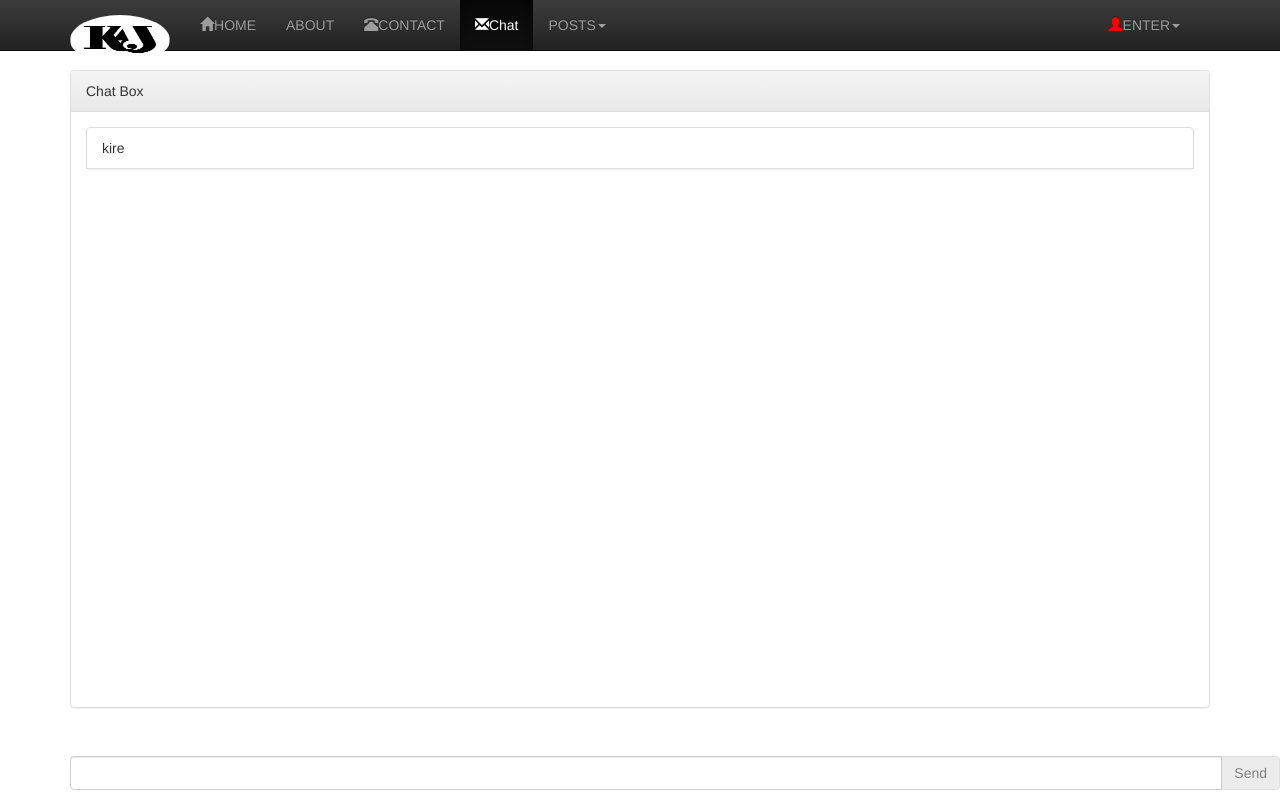
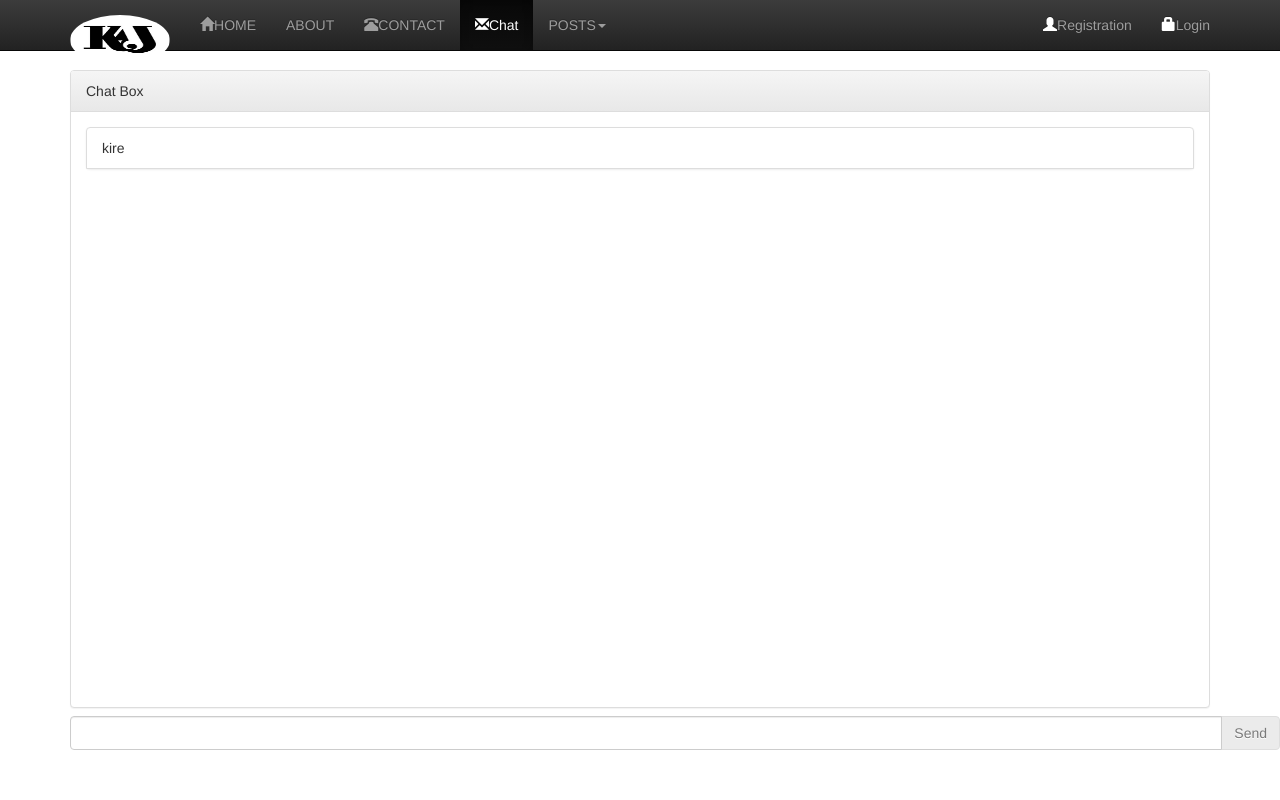
Before and after one commit to BLACKCAT25896/first-joy25896, a Django app: page /bal in a window 1280 px wide. Run offline with Django 3.2, Linux system fonts and the light colour scheme; data comes from the database, SQL or seed files in the repository; both versions use the stored data as it was after the commit; parts of the project's set-up code (start-up, migrations or seed data) failed here and were passed over; some libraries are stand-ins or nearby versions.

Commit message:
modify navbar

```diff
--- a/accounts/views.py
+++ b/accounts/views.py
@@ -28,7 +28,7 @@ def login_view(request):
 
 def register_view(request):
     print(request.user.is_authenticated())
-    next = request.GET.get('next')
+    next = request.GET.get('next','/login/')
     title = "Register"
     form = UserRegisterForm(request.POST or None)
     if form.is_valid():
--- a/static/chat.css
+++ b/static/chat.css
@@ -1,6 +1,7 @@
 #chat-bottom {
     position: fixed;
-    bottom: 10px;
+    bottom: 50px;
+
 }
 
 .panel-body {
--- a/templates/alpha/bal.html
+++ b/templates/alpha/bal.html
@@ -25,9 +25,9 @@
 
     <form id="chat-form" method="post" action="/post/">
         <div id="chat-bottom" class="input-group">
-            <input type="text" id="chat-msg" name="chat-msg" class="form-control"/>
+            <input type="text" id="chat-msg" name="chat-msg" class="form-control" width="48" height="48" />
             <span class="input-group-btn">
-                <input class="btn btn-default" id="send" type="submit" value="Send"/>
+                <input class="btn btn-default" id="send" type="submit" value="Send" />
             </span>
         </div>
     </form>
--- a/templates/base.html
+++ b/templates/base.html
@@ -207,4 +207,5 @@ $(document).ready(function(){
 </body>
 
 <script src="{% static 'chat.js' %}"></script>
+
 </html>
--- a/templates/navbar.html
+++ b/templates/navbar.html
@@ -53,23 +53,29 @@
 {#             <li {% if request.path == login %} class="active" {% endif %}><a href="{% url 'login' %} "><span class="glyphicon glyphicon-log-in"></span>  LOGIN</a></li>#}
 {#             <li {% if request.path == register %} class="active" {% endif %}><a href="{% url 'register' %}" > <span class="glyphicon glyphicon-user"></span>SIGNUP</a></li>#}
 
-
+                 {% if not request.user.is_authenticated %}
+               <li><a href="{% url 'register' %}"><span class="glyphicon glyphicon-user" style="color:white"></span>Registration</a></li>
+                <li><a href="{% url 'login' %}"><span class="glyphicon glyphicon-lock" style="color:white"></span>Login</a></li>
+               {% else %}
 
              <li class="dropdown">
-              <a href="#" class="dropdown-toggle" data-toggle="dropdown" role="button" aria-haspopup="true" aria-expanded="false"><span class="glyphicon glyphicon-user" style="color:red"></span><span></span>ENTER<span class="caret"></span></a>
+              <a href="#" class="dropdown-toggle" data-toggle="dropdown" role="button" aria-haspopup="true" aria-expanded="false"><span class="glyphicon glyphicon-user" style="color:white"></span><span></span>{{ user.username }}<span class="caret"></span></a>
               <ul class="dropdown-menu">
-                  {% if not request.user.is_authenticated %}
-                <li><a href="{% url 'register' %}">SIGNUP</a></li>
-                <li><a href="{% url 'login' %}">SIGNIN</a></li>
-                  {% else %}
+{#                  {% if not request.user.is_authenticated %}#}
+{#                <li><a href="{% url 'register' %}">Registration</a></li>#}
+{#                <li><a href="{% url 'login' %}">Login</a></li>#}
+{#                  {% else %}#}
+                      <li><a href="{% url 'profile' %}"><h3>My Profile</h3></a></li>
+                       <li><a href="#"><h4>Settings</h4></a></li>
                 <li><a href="{% url 'logout' %}">LOGOUT</a></li>
-                  {% endif %}
+{#                  {% endif %}#}
                 <li role="separator" class="divider"></li>
                   <li class="dropdown-header"><h3>social media</h3> </li>
                 <li><a href="http://www.facebook.com/">facebook.com</a></li>
                 <li><a href="https://twitter.com/">twitter.com</a></li>
               </ul>
             </li>
+          {% endif %}
 
 
 {#            <li class="dropdown">#}
@@ -90,7 +96,7 @@
 {#              </ul>#}
 {#            </li>#}
 
-             <li><a href="{% url 'profile' %}">{{ user.username }}</a></li>
+{#             <li><a href="{% url 'profile' %}">{{ user.username }}</a></li>#}
 
               </ul>
         </div><!--/.nav-collapse -->
```
Also changed, not shown: db.sqlite3.
